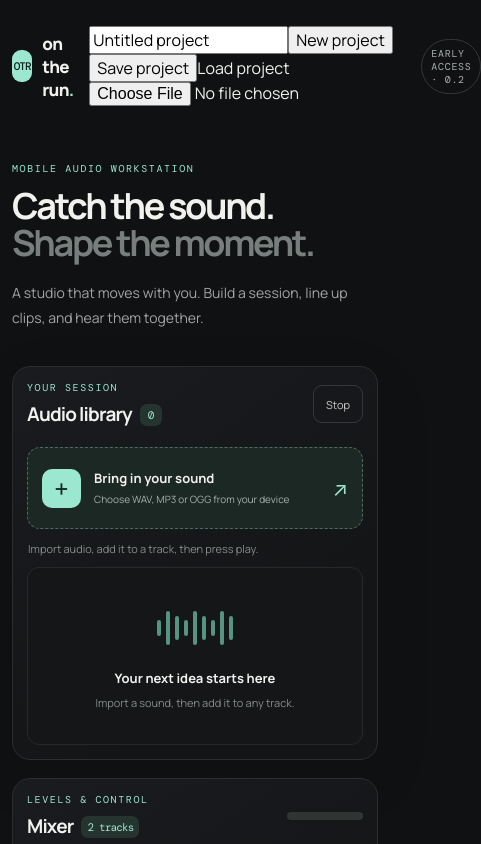
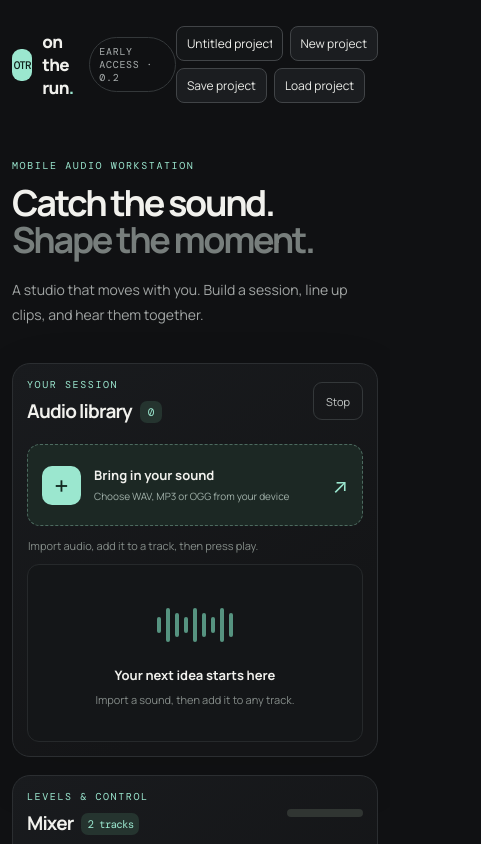
Before and after one commit to Startat6am/otr-daw, a React (Vite) app: page / in a window 390 px wide. Shown: the top 844 px of the page, 481 px wide, since content can reach past the window. Built offline with nearby package versions, Linux system fonts and the light colour scheme.

Commit message:
style: add project file controls

```diff
--- a/src/styles.css
+++ b/src/styles.css
@@ -197,3 +197,12 @@
 
 .bpm-control { display: inline-flex; align-items: center; gap: 7px; color: #b8bab7; font-size: 12px; white-space: nowrap; }
 .bpm-control input { width: 66px; min-width: 66px; padding: 7px 8px; border: 1px solid #45484a; border-radius: 7px; background: #17191b; color: #f1f1ed; font: inherit; font-variant-numeric: tabular-nums; }
+
+.project-actions { display: flex; align-items: center; gap: 7px; flex-wrap: wrap; }
+.project-actions button, .project-load-button { border: 1px solid #414447; border-radius: 8px; padding: 8px 10px; background: #1b1d20; color: #e9eae6; font: inherit; font-size: 12px; cursor: pointer; white-space: nowrap; }
+.project-name-input { width: 130px; min-width: 80px; border: 1px solid #414447; border-radius: 8px; padding: 8px 10px; background: #141618; color: #f1f1ed; font: inherit; font-size: 12px; }
+.project-load-button input { display: none; }
+@media (max-width: 760px) {
+  .project-actions { order: 3; width: 100%; }
+  .project-name-input { flex: 1; width: 100px; }
+}
```
